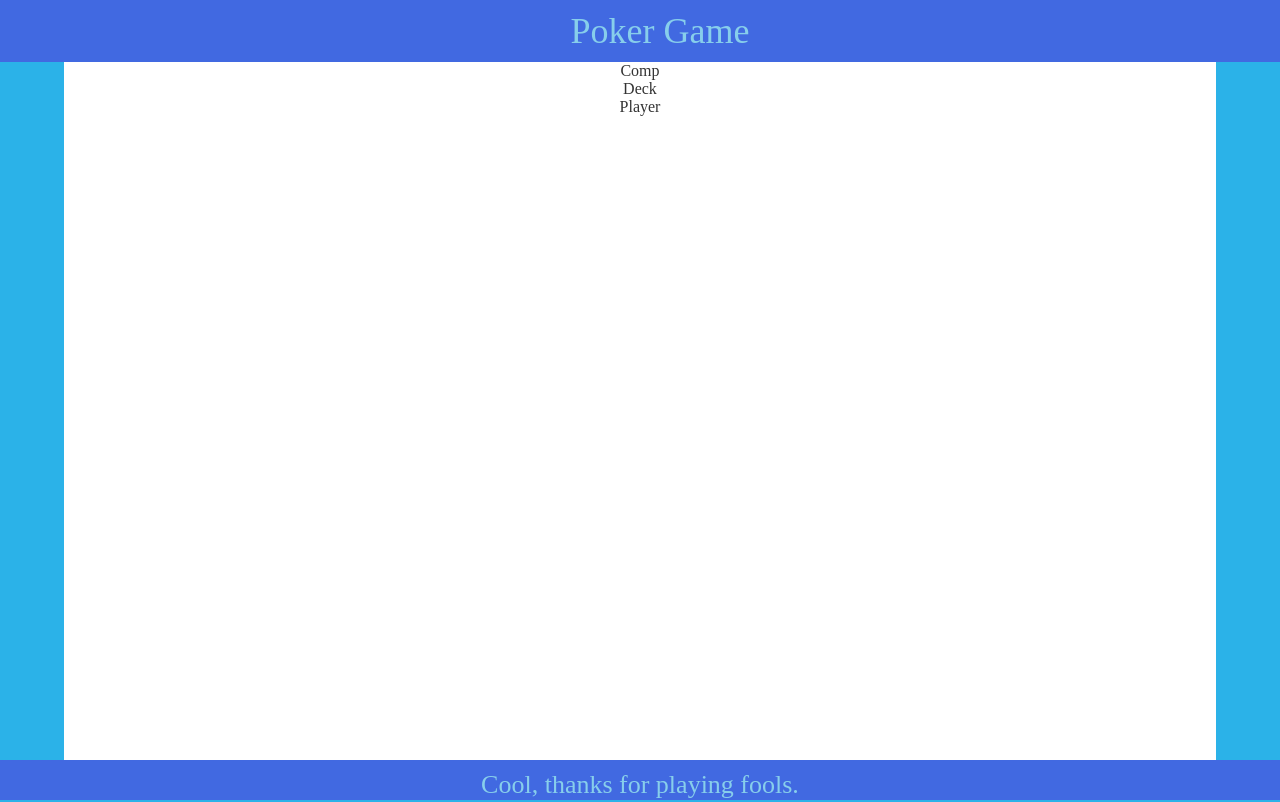
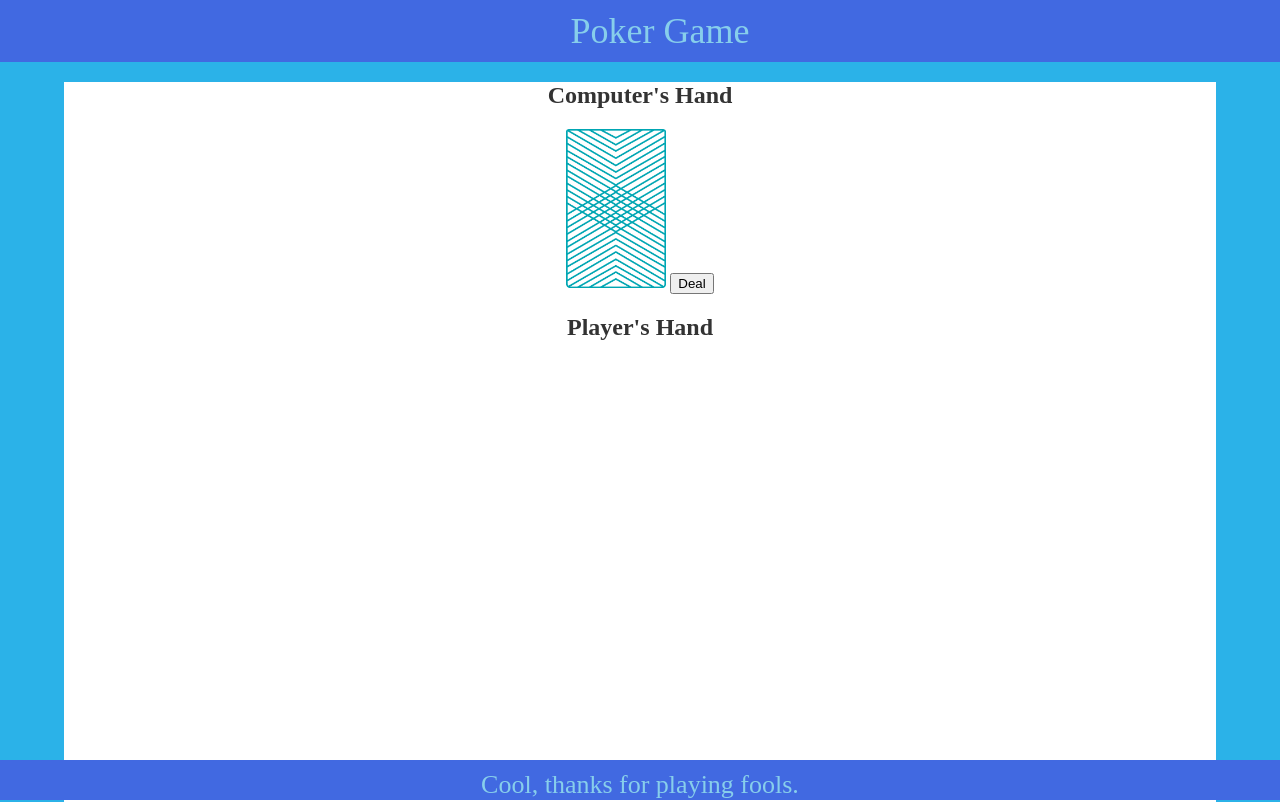
Before and after one commit to brandiw/Poker-Game, a plain HTML site: page index.html in a window 1280 px wide. Drawn offline with Linux system fonts and the light colour scheme.

Commit message:
Adding JS stub

```diff
--- a/css/style.css
+++ b/css/style.css
@@ -52,9 +52,18 @@ footer{
   color: #333;
 }
 
+.deck img {
+  width: 100px;
+  height: auto;
+}
+
 .card {
   border: 1px solid #333;
   border-radius: 5px;
   width: 100px;
   height: 200px;
 }
+
+.card-back{
+  background-image: url('../images/back.png');
+}
--- a/index.html
+++ b/index.html
@@ -11,12 +11,22 @@
     </ul>
   </nav>
   <main>
-    <div class="computer">Comp</div>
-    <div class="deck">Deck</div>
-    <div class="player">Player</div>
+    <div class="computer">
+      <h2>Computer's Hand</h2>
+      <div id="computer-hand"></div>
+    </div>
+    <div class="deck">
+      <img alt="deck" src="images/back.png">
+      <button id="deal">Deal</button>
+    </div>
+    <div class="player">
+      <h2>Player's Hand</h2>
+      <div id="player-hand"></div>
+    </div>
   </main>
   <footer>
     Cool, thanks for playing fools.
   </footer>
+  <script src="js/app.js"></script>
 </body>
 </html>
--- /dev/null
+++ b/js/app.js
@@ -0,0 +1 @@
+console.log('hello')
```
Also changed, not shown: images/back.png (added).
